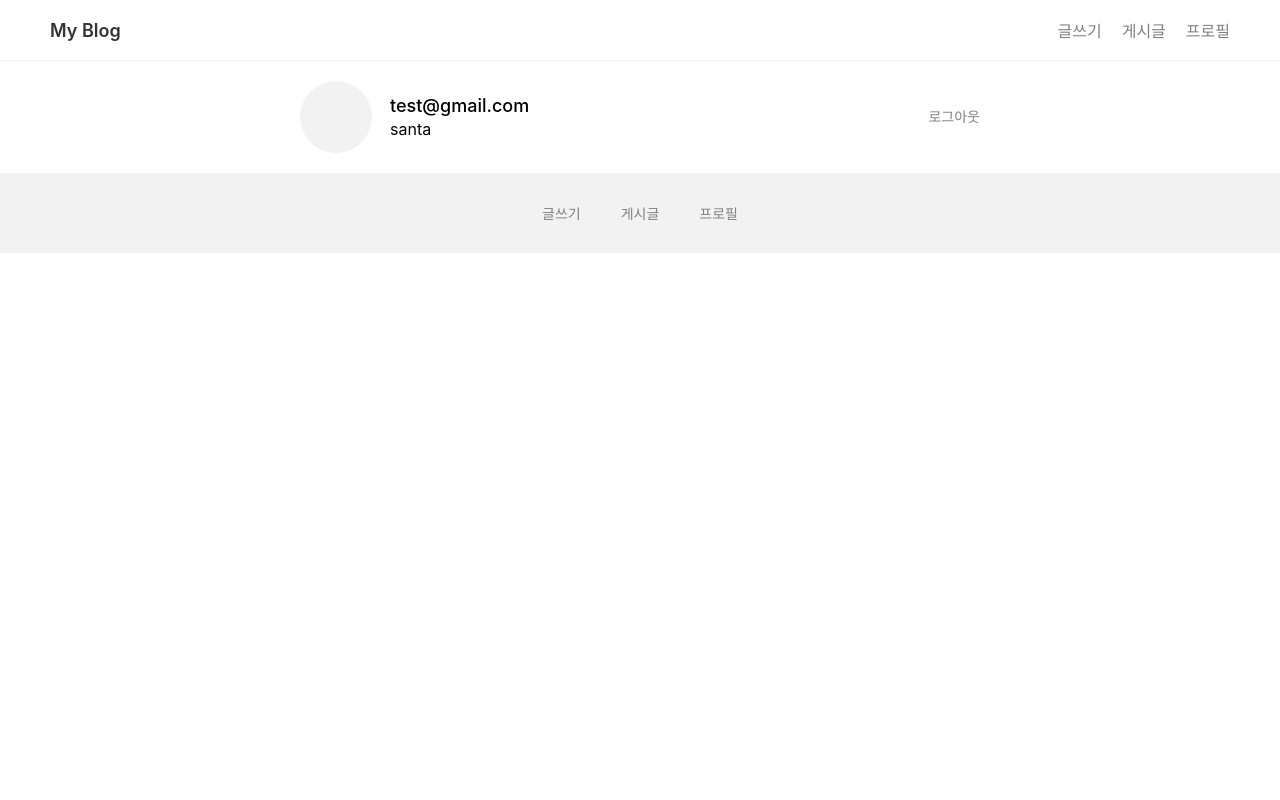
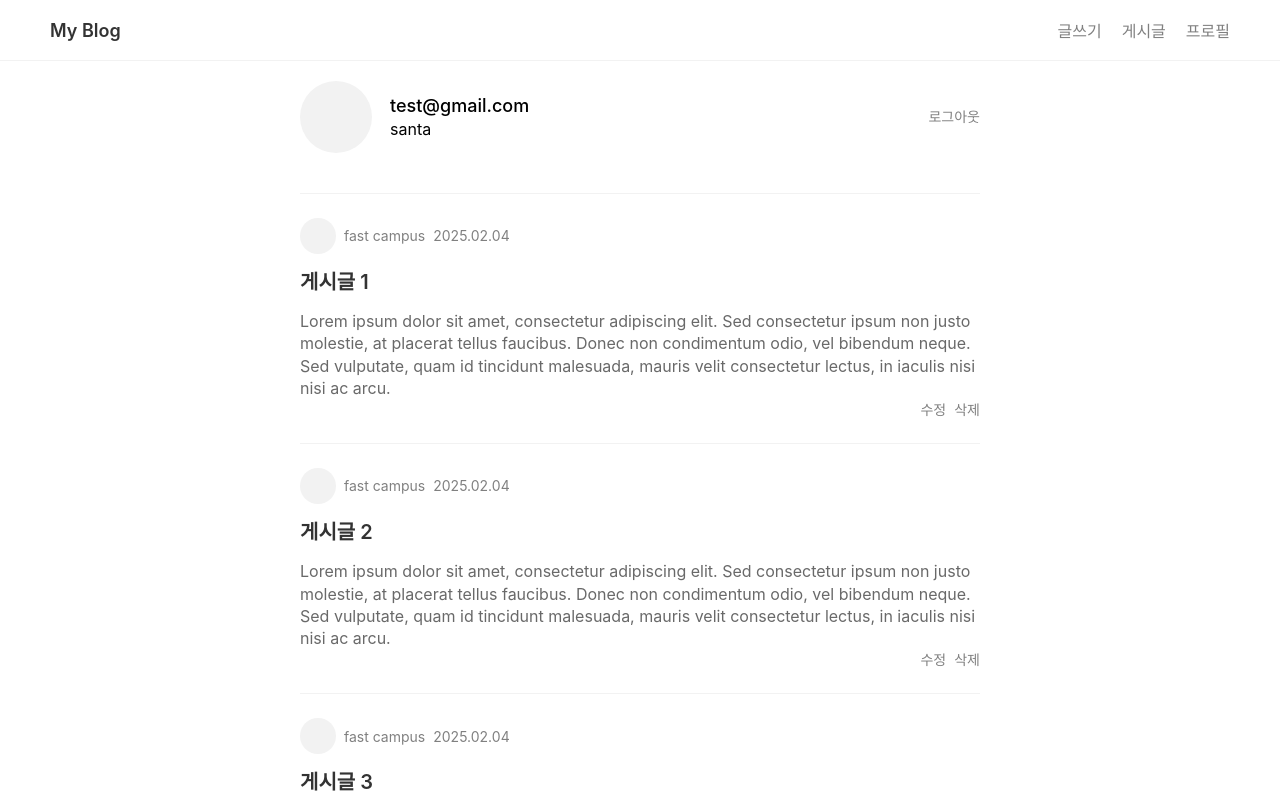
Before and after one commit to santa-developer/blog-app, a React (Create React App) app: page /profile in a window 1280 px wide. Shown: the top 800 px of the page. Built offline with nearby package versions, Linux system fonts and the light colour scheme.

Commit message:
feat: home page 에 게시글 리스트 컴포넌트 분리

```diff
--- /dev/null
+++ b/src/components/PostList.tsx
@@ -0,0 +1,45 @@
+import { Link } from "react-router-dom";
+
+interface PostListProps {
+  hasNavigaion?: boolean;
+}
+const PostList = ({ hasNavigaion = true }: PostListProps) => {
+  return (
+    <>
+      {/* nav */}
+      {hasNavigaion && (
+        <div className='post__navigation'>
+          <div className='post__navigation--active'>전체</div>
+          <div>내 글</div>
+        </div>
+      )}
+      <div className='post__list'>
+        {[...Array(10)].map((e, i) => (
+          <div key={i} className='post__box'>
+            <Link to={`/posts/${i}`}>
+              <div className='post__profile-box'>
+                <div className='post__profile'></div>
+                <div className='post__author-name'>fast campus</div>
+                <div className='post__date'>2025.02.04</div>
+              </div>
+              <div className='post__title'>게시글 {i + 1}</div>
+              <div className='post__text'>
+                Lorem ipsum dolor sit amet, consectetur adipiscing elit. Sed
+                consectetur ipsum non justo molestie, at placerat tellus
+                faucibus. Donec non condimentum odio, vel bibendum neque. Sed
+                vulputate, quam id tincidunt malesuada, mauris velit consectetur
+                lectus, in iaculis nisi nisi ac arcu.
+              </div>
+              <div className='post__utils-box'>
+                <div className='post__delete'>삭제</div>
+                <div className='post__edit'>수정</div>
+              </div>
+            </Link>
+          </div>
+        ))}
+      </div>
+    </>
+  );
+};
+
+export default PostList;
--- a/src/pages/home/index.tsx
+++ b/src/pages/home/index.tsx
@@ -1,43 +1,15 @@
 import { Link } from "react-router-dom";
 import Header from "../../components/Header";
 import Footer from "../../components/Footer";
+import PostList from "../../components/PostList";
 
 const Home = () => {
   return (
     <div>
       {/* header */}
       <Header />
-      {/* nav */}
-      <div className='post__navigation'>
-        <div className='post__navigation--active'>전체</div>
-        <div>내 글</div>
-      </div>
       {/* post list */}
-      <div className='post__list'>
-        {[...Array(10)].map((e, i) => (
-          <div key={i} className='post__box'>
-            <Link to={`/posts/${i}`}>
-              <div className='post__profile-box'>
-                <div className='post__profile'></div>
-                <div className='post__author-name'>fast campus</div>
-                <div className='post__date'>2025.02.04</div>
-              </div>
-              <div className='post__title'>게시글 {i + 1}</div>
-              <div className='post__text'>
-                Lorem ipsum dolor sit amet, consectetur adipiscing elit. Sed
-                consectetur ipsum non justo molestie, at placerat tellus
-                faucibus. Donec non condimentum odio, vel bibendum neque. Sed
-                vulputate, quam id tincidunt malesuada, mauris velit consectetur
-                lectus, in iaculis nisi nisi ac arcu.
-              </div>
-              <div className='post__utils-box'>
-                <div className='post__delete'>삭제</div>
-                <div className='post__edit'>수정</div>
-              </div>
-            </Link>
-          </div>
-        ))}
-      </div>
+      <PostList />
       {/* footer */}
       <Footer />
     </div>
--- a/src/pages/posts/index.tsx
+++ b/src/pages/posts/index.tsx
@@ -1,7 +1,7 @@
 import React from "react";
 
-const PostList = () => {
+const PostPage = () => {
   return <div>PostList</div>;
 };
 
-export default PostList;
+export default PostPage;
--- a/src/pages/profile/index.tsx
+++ b/src/pages/profile/index.tsx
@@ -1,5 +1,6 @@
 import Footer from "../../components/Footer";
 import Header from "../../components/Header";
+import PostList from "../../components/PostList";
 import Profile from "../../components/Profile";
 
 const ProfilePage = () => {
@@ -7,6 +8,7 @@ const ProfilePage = () => {
     <>
       <Header />
       <Profile />
+      <PostList hasNavigaion={false} />
       <Footer />
     </>
   );
```
